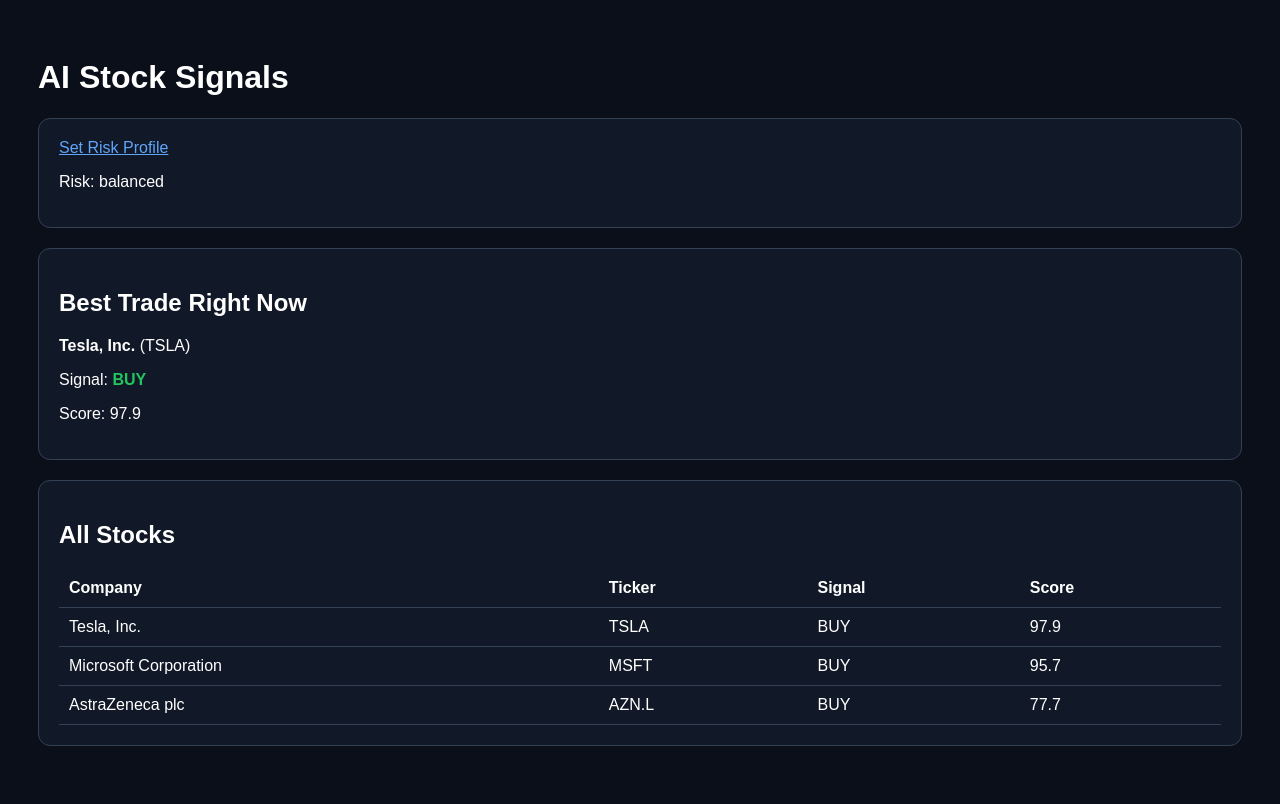
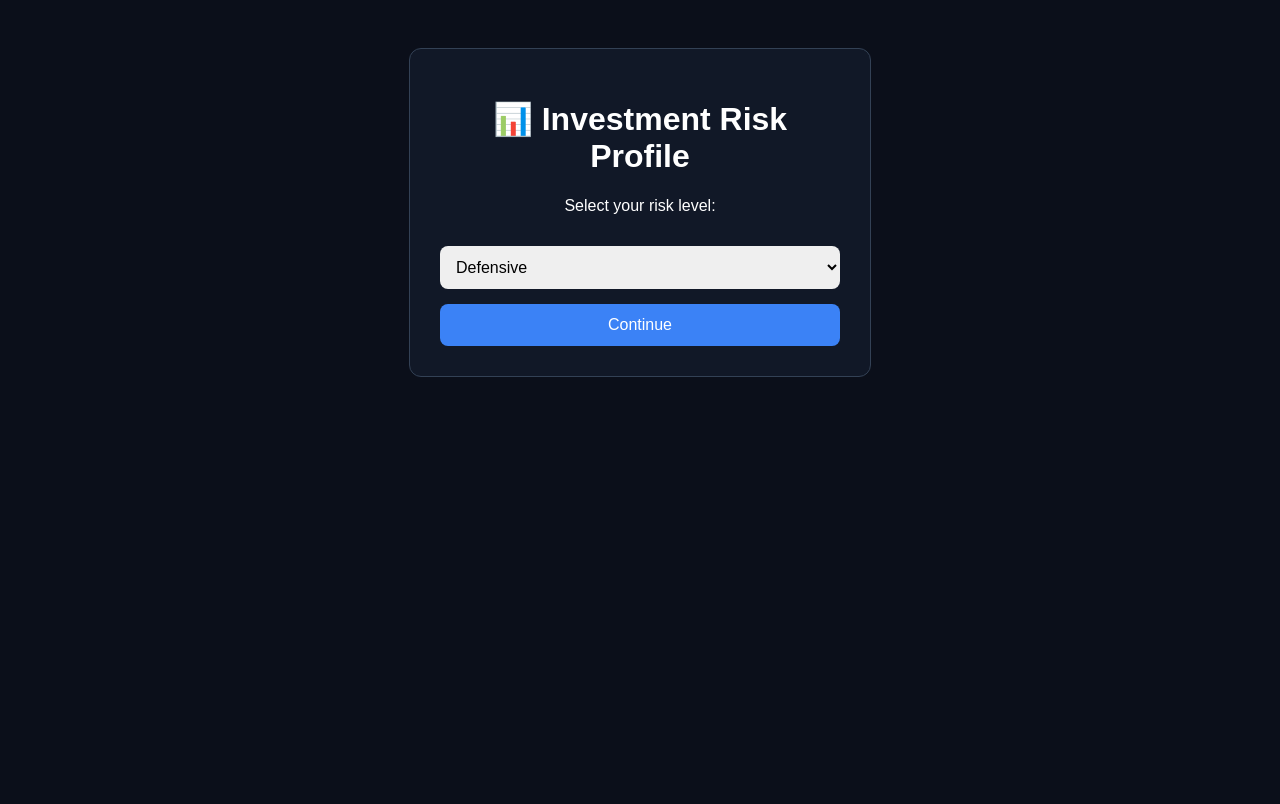
Before and after one commit to CycleX66/ai-stock-app, a Flask app: page / in a window 1280 px wide. After the commit the page ends 377 px from the top, so only its background shows below. Run offline with Flask 3, Linux system fonts and the light colour scheme.

Commit message:
Update index.html

```diff
--- a/templates/index.html
+++ b/templates/index.html
@@ -1,77 +1,55 @@
 <!DOCTYPE html>
 <html>
 <head>
-    <title>AI Stock Signals</title>
+    <title>Investment Risk Profile</title>
     <meta name="viewport" content="width=device-width, initial-scale=1.0">
     <style>
         body {
             background: #0b0f1a;
             color: white;
             font-family: Arial, sans-serif;
-            padding: 30px;
+            text-align: center;
+            padding: 40px;
         }
         .card {
             background: #111827;
             border: 1px solid #334155;
             border-radius: 12px;
-            padding: 20px;
-            margin-bottom: 20px;
+            padding: 30px;
+            max-width: 400px;
+            margin: auto;
         }
-        .buy {
-            color: #22c55e;
-            font-weight: bold;
+        select, button {
+            padding: 12px;
+            font-size: 16px;
+            margin-top: 15px;
+            width: 100%;
+            border-radius: 8px;
+            border: none;
         }
-        table {
-            width: 100%;
-            border-collapse: collapse;
-        }
-        th, td {
-            padding: 10px;
-            border-bottom: 1px solid #334155;
-            text-align: left;
-        }
-        a {
-            color: #60a5fa;
+        button {
+            background: #3b82f6;
+            color: white;
+            cursor: pointer;
         }
     </style>
 </head>
 <body>
+    <div class="card">
+        <h1>📊 Investment Risk Profile</h1>
+        <p>Select your risk level:</p>
 
-    <h1>AI Stock Signals</h1>
+        <form action="/" method="GET">
+            <select name="risk">
+                <option value="defensive">Defensive</option>
+                <option value="cautious">Cautious</option>
+                <option value="balanced">Balanced</option>
+                <option value="growth">Growth</option>
+                <option value="aggressive">Aggressive</option>
+            </select>
 
-    <div class="card">
-        <a href="/onboarding">Set Risk Profile</a>
-        <p>Risk: {{ risk }}</p>
+            <button type="submit">Continue</button>
+        </form>
     </div>
-
-    {% if best %}
-    <div class="card">
-        <h2>Best Trade Right Now</h2>
-        <p><strong>{{ best.name }}</strong> ({{ best.ticker }})</p>
-        <p>Signal: <span class="buy">{{ best.signal }}</span></p>
-        <p>Score: {{ best.score }}</p>
-    </div>
-    {% endif %}
-
-    <div class="card">
-        <h2>All Stocks</h2>
-        <table>
-            <tr>
-                <th>Company</th>
-                <th>Ticker</th>
-                <th>Signal</th>
-                <th>Score</th>
-            </tr>
-            {% for stock in scored %}
-            <tr>
-                <td>{{ stock.name }}</td>
-                <td>{{ stock.ticker }}</td>
-                <td>{{ stock.signal }}</td>
-                <td>{{ stock.score }}</td>
-            </tr>
-            {% endfor %}
-        </table>
-    </div>
-
 </body>
 </html>
```
